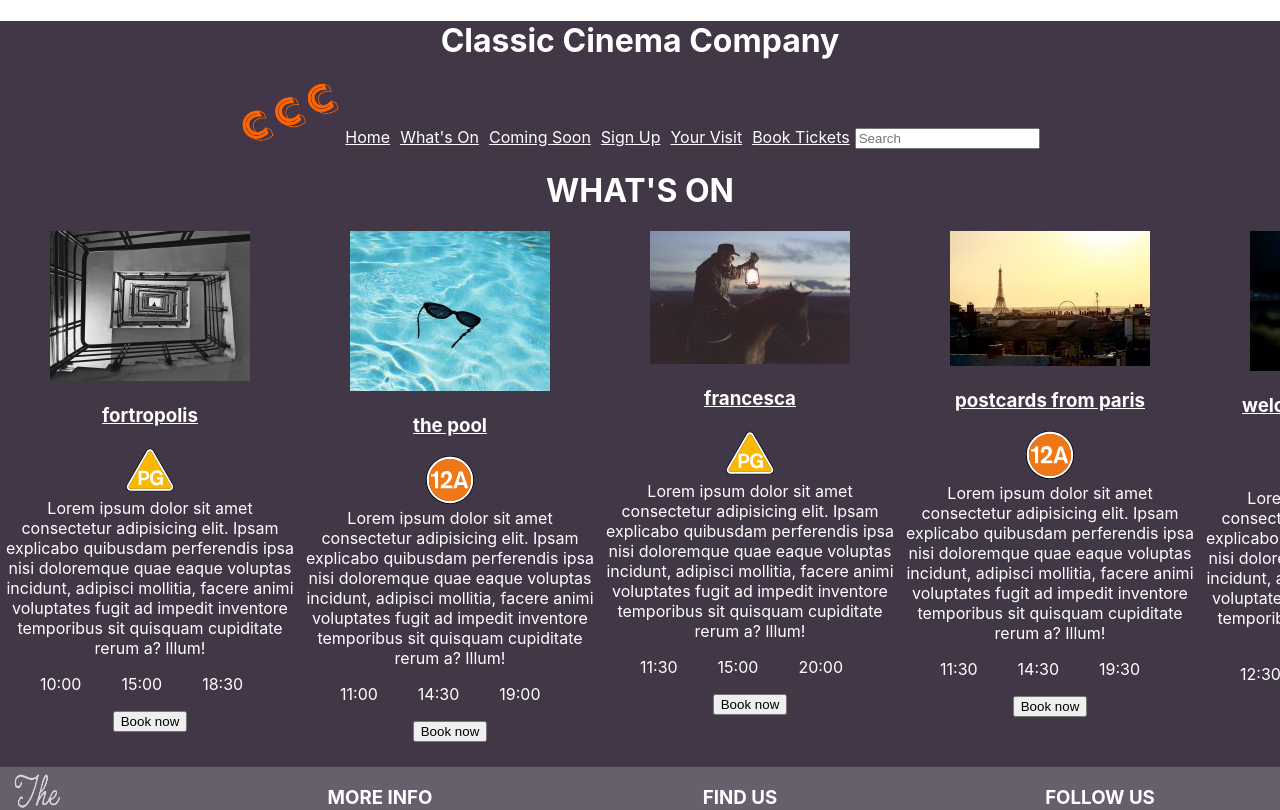
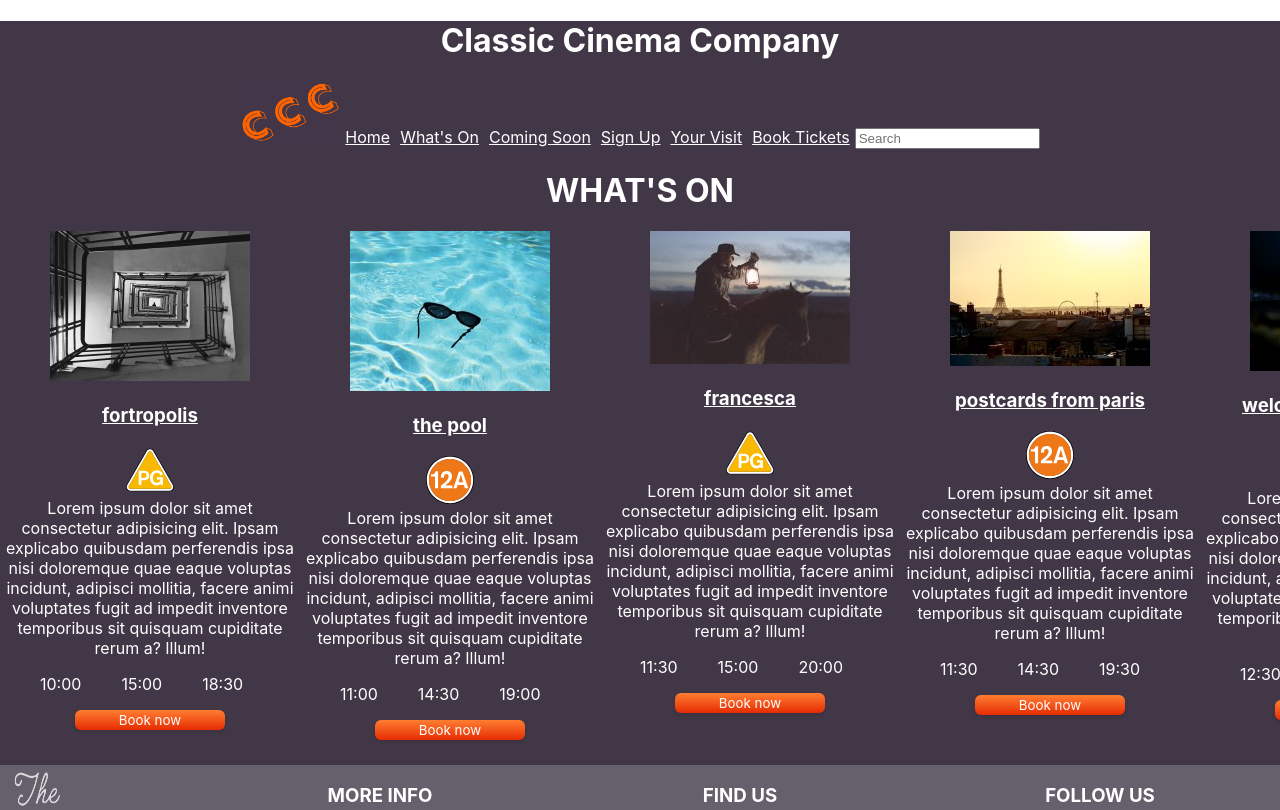
Before and after one commit to SomniGiggles/ReactTraining, a React (Create React App) app in the folder classic-cinema-company/: page /schedule in a window 1280 px wide. Shown: the top 810 px of the page. Built offline with nearby package versions, Linux system fonts and the light colour scheme.

Commit message:
Button css

```diff
--- a/classic-cinema-company/src/App.css
+++ b/classic-cinema-company/src/App.css
@@ -95,3 +95,35 @@
 .footer-icon-images {
   padding: 15px;
 }
+
+.button-42 {
+  background-color: initial;
+  background-image: linear-gradient(-180deg, #FF7E31, #E62C03);
+  border-radius: 6px;
+  box-shadow: rgba(0, 0, 0, 0.1) 0 2px 4px;
+  color: #FFFFFF;
+  cursor: pointer;
+  display: inline-block;
+  font-family: Inter,-apple-system,system-ui,Roboto,"Helvetica Neue",Arial,sans-serif;
+  height: 20px;
+  line-height: 20px;
+  outline: 0;
+  overflow: hidden;
+  padding: 0 20px;
+  pointer-events: auto;
+  position: relative;
+  text-align: center;
+  touch-action: manipulation;
+  user-select: none;
+  -webkit-user-select: none;
+  vertical-align: top;
+  white-space: nowrap;
+  width: 50%;
+  z-index: 9;
+  border: 0;
+  transition: box-shadow .2s;
+}
+
+.button-42:hover {
+  box-shadow: rgba(253, 76, 0, 0.5) 0 3px 8px;
+}
--- a/classic-cinema-company/src/components/FilmInfo.jsx
+++ b/classic-cinema-company/src/components/FilmInfo.jsx
@@ -14,7 +14,7 @@ const FilmInfo = (props) => {
             <CertificateIcon age={props.ageCert} />
             <div className="film-description">{props.description}</div>
             <div className="film-container">{allTimes}</div>
-            <button>Book now</button>
+            <button className="button-42">Book now</button>
         </div>
     )
 }
```
